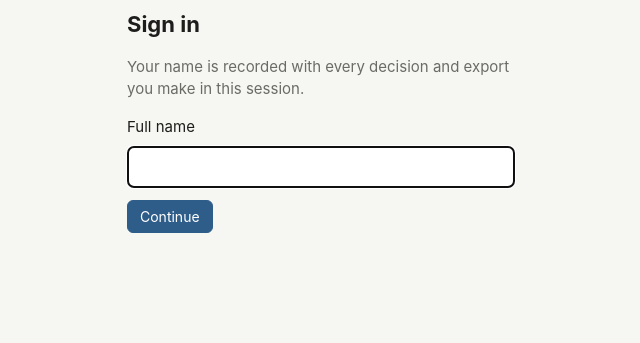
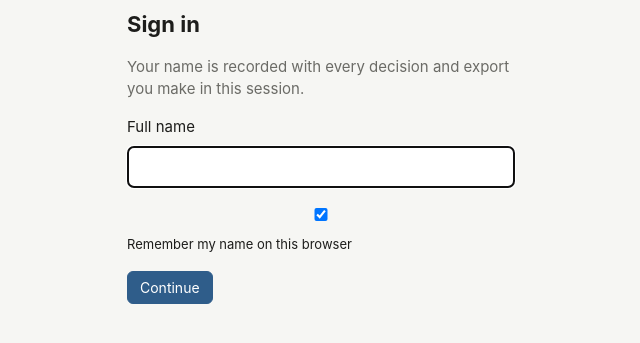
Before and after one commit to blenheimchalcot/DSARClassifier, a Flask app: page /signin in a window 1280 px wide. Shown: the part 153-496 px from the top of the page, without its empty margins (319-959 px from the left). Run offline with Flask 3, Linux system fonts and the light colour scheme; the visitor is signed in with stand-in values (Sample User, id 1); parts of the project's set-up code (start-up, migrations or seed data) failed here and were passed over.

Commit message:
Web app: remember the reviewer's name on this browser (pre-fills sign-in)
Co-Authored-By: Claude Opus 5.5 <noreply@anthropic.com>

```diff
--- a/src/dsar/webapp/templates/signin.html
+++ b/src/dsar/webapp/templates/signin.html
@@ -9,8 +9,10 @@
     <input type="hidden" name="csrf" value="{{ csrf }}">
     <input type="hidden" name="next" value="{{ next }}">
     <label for="name">Full name</label>
-    <input type="text" id="name" name="name" autocomplete="name" autofocus required>
-    <button class="btn primary">Continue</button>
+    <input type="text" id="name" name="name" autocomplete="name" value="{{ remembered }}" {{ "" if remembered else "autofocus" }} required>
+    <label class="small"><input type="checkbox" name="remember" value="1" {{ "checked" if remembered or not request.cookies }}> Remember my name on this browser</label>
+    <p><button class="btn primary" {{ "autofocus" if remembered }}>{{ "Continue as " ~ remembered if remembered else "Continue" }}</button></p>
+    {% if remembered %}<p class="muted small">Not {{ remembered }}? Type your own name; untick the box to stop this browser remembering one.</p>{% endif %}
   </form>
 </main>
 {% endblock %}
--- a/src/dsar/webapp/views.py
+++ b/src/dsar/webapp/views.py
@@ -4,6 +4,8 @@ from flask import Blueprint, abort, current_app, redirect, render_template, requ
 from dsar.webapp import case, cases, records
 
 bp = Blueprint("main", __name__)
+REMEMBER_COOKIE = "dsar_reviewer_name"     # not tied to one server, so it survives restarts (cookies ignore the port)
+REMEMBER_DAYS = 365
 
 
 @bp.route("/")
@@ -61,15 +63,24 @@ def signin():
     nxt = request.values.get("next") or url_for("main.home")
     if not nxt.startswith("/") or nxt.startswith("//"):
         nxt = url_for("main.home")
+    remembered = " ".join(request.cookies.get(REMEMBER_COOKIE, "").split())[:80]
     if request.method == "POST":
         name = " ".join(request.form.get("name", "").split())
+        remember = request.form.get("remember") == "1"
         if len(name) < 2:
             error = "Enter your full name. It is recorded with everything you do."
         else:
             session["name"] = name[:80]
-            records.log("app", "sign-in", {"remote": request.remote_addr})
-            return redirect(nxt)
-    return render_template("signin.html", error=error, next=nxt)
+            records.log("app", "sign-in", {"remote": request.remote_addr, "remembered_name": remember})
+            resp = redirect(nxt)
+            # Only pre-fills the sign-in box next time: the reviewer still confirms who they are.
+            if remember:
+                resp.set_cookie(REMEMBER_COOKIE, session["name"], max_age=REMEMBER_DAYS * 86400,
+                                httponly=True, samesite="Strict")
+            else:
+                resp.delete_cookie(REMEMBER_COOKIE)
+            return resp
+    return render_template("signin.html", error=error, next=nxt, remembered=remembered)
 
 
 @bp.route("/signout", methods=["POST"])
```
Also changed, not shown: docs/TOOLBOX.md (+1 -1 lines), tests/test_webapp.py (+23 -0 lines).
